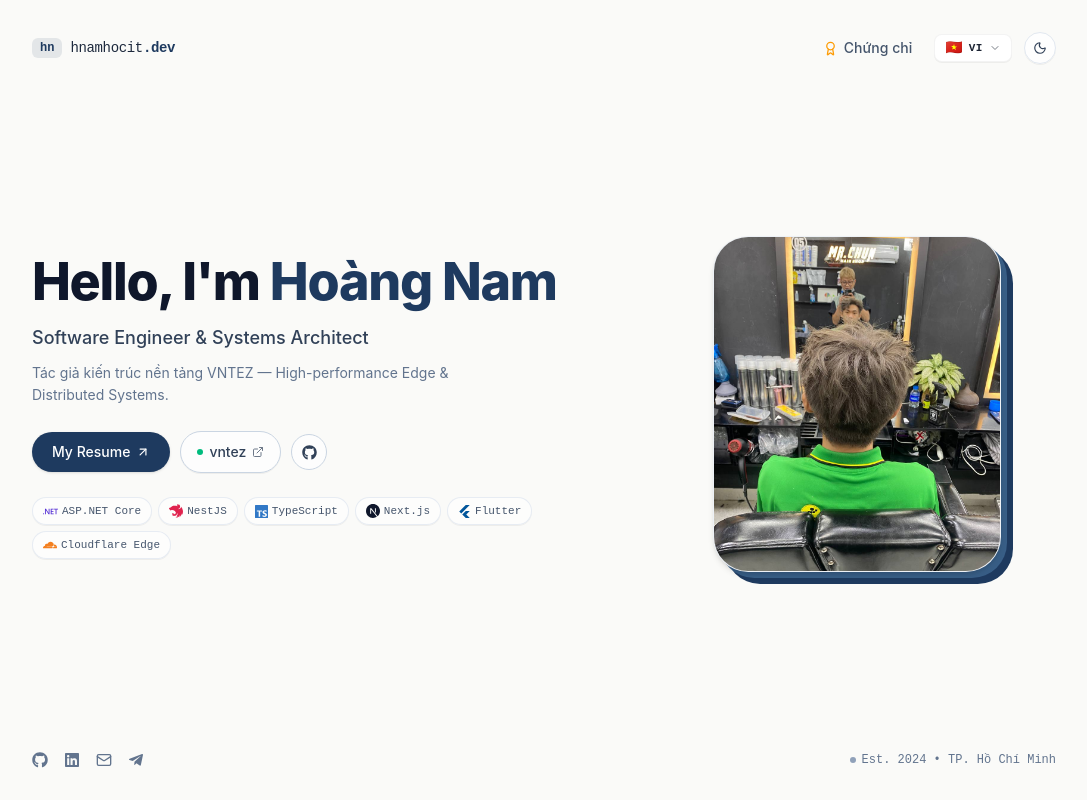
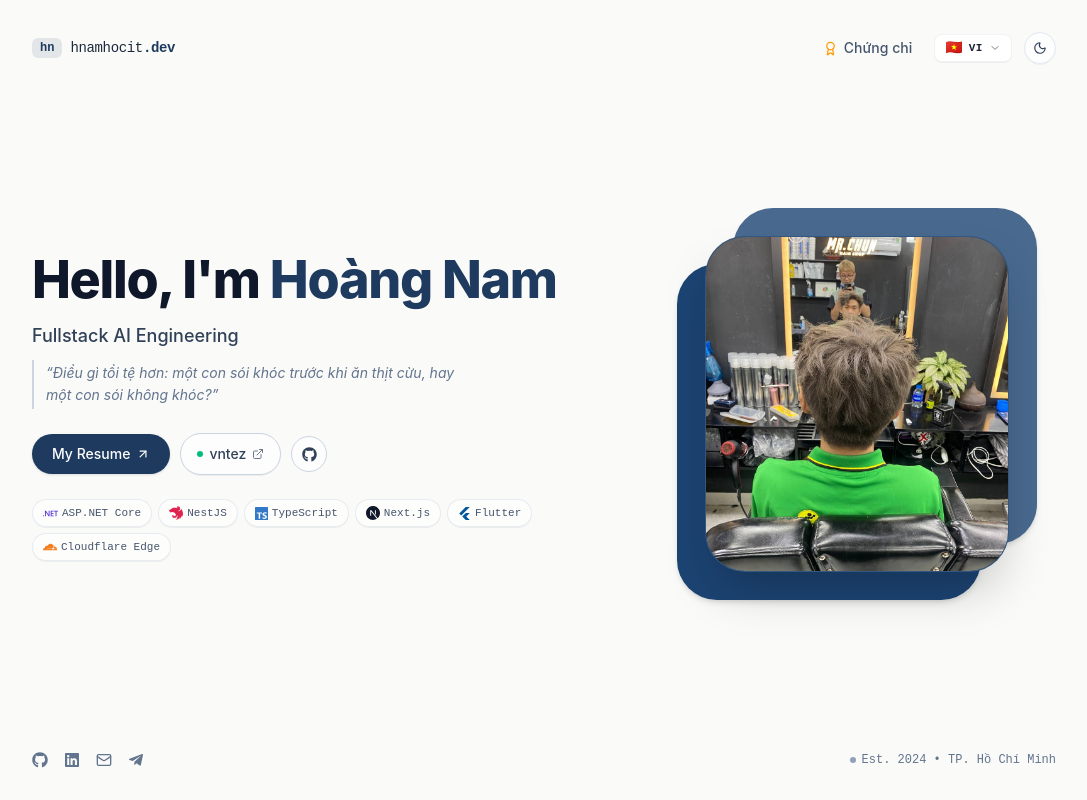
Before and after one commit to hnamhocit/portfolio, an Astro site: page / in a window 1280 px wide. Shown: the whole page, without its empty margins (96-1183 px from the left). Built offline with nearby package versions, Linux system fonts and the light colour scheme; Astro itself is replaced by a stand-in of ours.

Commit message:
feat(portfolio): update title to Fullstack AI Engineering, add philosophical wolf quote, and implement exact kyky.dev diagonal offset card layering

```diff
--- a/src/components/Portfolio.tsx
+++ b/src/components/Portfolio.tsx
@@ -137,8 +137,8 @@ export default function Portfolio() {
                   {t.hero.role}
                 </p>
 
-                <p className="text-xs sm:text-sm text-slate-500 dark:text-slate-400 max-w-md leading-relaxed">
-                  {t.hero.tagline}
+                <p className="text-xs sm:text-sm text-slate-500 dark:text-slate-400 italic max-w-md leading-relaxed border-l-2 border-slate-300 dark:border-slate-700 pl-3 py-0.5">
+                  &ldquo;{t.hero.tagline}&rdquo;
                 </p>
               </div>
 
@@ -198,28 +198,28 @@ export default function Portfolio() {
 
             </div>
 
-            {/* Right Column: Layered Card Character Portrait */}
+            {/* Right Column: Layered Card Character Portrait (Exact Kyky.dev Offset Geometry) */}
             <div className="md:col-span-5 flex justify-center md:justify-center">
-              <div className="relative w-56 h-68 sm:w-64 sm:h-76 md:w-72 md:h-84 select-none group transition-transform duration-500 hover:scale-[1.02]">
+              <div className="relative w-60 h-68 sm:w-68 sm:h-76 md:w-76 md:h-84 select-none group transition-transform duration-500 hover:scale-[1.02]">
 
-                {/* Layer 1: Dark Navy Card */}
+                {/* Layer 1: Bottom-Left Dark Navy Card (#1c4473) */}
                 <div
-                  className="absolute inset-0 rounded-[2.2rem] bg-[#1E3A5F] dark:bg-[#152843] translate-x-3 translate-y-3 transition-transform duration-300 group-hover:translate-x-3.5 group-hover:translate-y-3.5"
+                  className="absolute inset-0 rounded-[2.5rem] bg-[#1c4473] dark:bg-[#122b4a] -translate-x-5 translate-y-5 sm:-translate-x-7 sm:translate-y-7 transition-transform duration-500 ease-out group-hover:-translate-x-7 group-hover:translate-y-7 sm:group-hover:-translate-x-9 sm:group-hover:translate-y-9 shadow-md"
                   aria-hidden="true"
                 />
 
-                {/* Layer 2: Slate Blue Card */}
+                {/* Layer 2: Top-Right Slate Blue Card (#49698f) */}
                 <div
-                  className="absolute inset-0 rounded-[2.2rem] bg-[#3B628B] dark:bg-[#25466F] translate-x-1.5 translate-y-1.5 opacity-90 transition-transform duration-300 group-hover:translate-x-2 group-hover:translate-y-2"
+                  className="absolute inset-0 rounded-[2.5rem] bg-[#49698f] dark:bg-[#2d4664] translate-x-5 -translate-y-5 sm:translate-x-7 sm:-translate-y-7 transition-transform duration-500 ease-out group-hover:translate-x-7 group-hover:-translate-y-7 sm:group-hover:translate-x-9 sm:group-hover:-translate-y-9 shadow-md"
                   aria-hidden="true"
                 />
 
-                {/* Layer 3: Character Portrait Card */}
-                <div className="relative h-full w-full rounded-[2.2rem] bg-[var(--surface)] border border-slate-200/60 dark:border-slate-700/60 overflow-hidden shadow-md flex items-center justify-center">
+                {/* Layer 3: Front Character Portrait Card (Centered, rounded-[2.5rem], shadow-2xl) */}
+                <div className="relative h-full w-full rounded-[2.5rem] bg-[#1c4473] border border-white/10 overflow-hidden shadow-2xl flex items-center justify-center">
                   <img
                     src="/avatar.png"
                     alt="Hoàng Nam"
-                    className="w-full h-full object-cover select-none"
+                    className="w-full h-full object-cover select-none transition-transform duration-500 group-hover:scale-105"
                     loading="eager"
                     onError={(e) => { e.currentTarget.src = "/favicon.svg"; }}
                   />
--- a/src/i18n/translations.tsx
+++ b/src/i18n/translations.tsx
@@ -194,8 +194,8 @@ export const translations = {
     hero: {
       greeting: "Hello, I'm",
       name: "Hoàng Nam",
-      role: "Software Engineer & Systems Architect",
-      tagline: "Tác giả kiến trúc nền tảng VNTEZ — High-performance Edge & Distributed Systems.",
+      role: "Fullstack AI Engineering",
+      tagline: "Điều gì tồi tệ hơn: một con sói khóc trước khi ăn thịt cừu, hay một con sói không khóc?",
       ctaResume: "My Resume",
       ctaVntez: "vntez",
       ctaBlog: "Blog",
@@ -240,8 +240,8 @@ export const translations = {
     hero: {
       greeting: "Hello, I'm",
       name: "Hoàng Nam",
-      role: "Software Engineer & Systems Architect",
-      tagline: "Author & Architect of VNTEZ Platform — High-performance Edge & Distributed Systems.",
+      role: "Fullstack AI Engineering",
+      tagline: "What is worse: a wolf that weeps before devouring the sheep, or a wolf that doesn't weep at all?",
       ctaResume: "My Resume",
       ctaVntez: "vntez",
       ctaBlog: "Blog",
@@ -286,8 +286,8 @@ export const translations = {
     hero: {
       greeting: "你好，我是",
       name: "黄南 (Hoàng Nam)",
-      role: "软件工程师 & 系统架构师",
-      tagline: "VNTEZ 平台架构作者 — 高性能边缘计算与分布式系统。",
+      role: "Fullstack AI Engineering",
+      tagline: "哪一个更可悲：是一只在吞噬羊群前流泪的狼，还是一只从不流泪的狼？",
       ctaResume: "个人简历",
       ctaVntez: "vntez",
       ctaBlog: "博客",
@@ -332,8 +332,8 @@ export const translations = {
     hero: {
       greeting: "こんにちは、",
       name: "ホアン・ナム (Hoàng Nam)",
-      role: "ソフトウェアエンジニア & システムアーキテクト",
-      tagline: "VNTEZプラットフォーム設計者 — 高性能エッジ＆分散システム。",
+      role: "Fullstack AI Engineering",
+      tagline: "より残酷なのはどちらだろうか。羊を喰らう前に涙を流す狼か、それとも決して涙を流さない狼か。",
       ctaResume: "履歴書 (CV)",
       ctaVntez: "vntez",
       ctaBlog: "ブログ",
```
